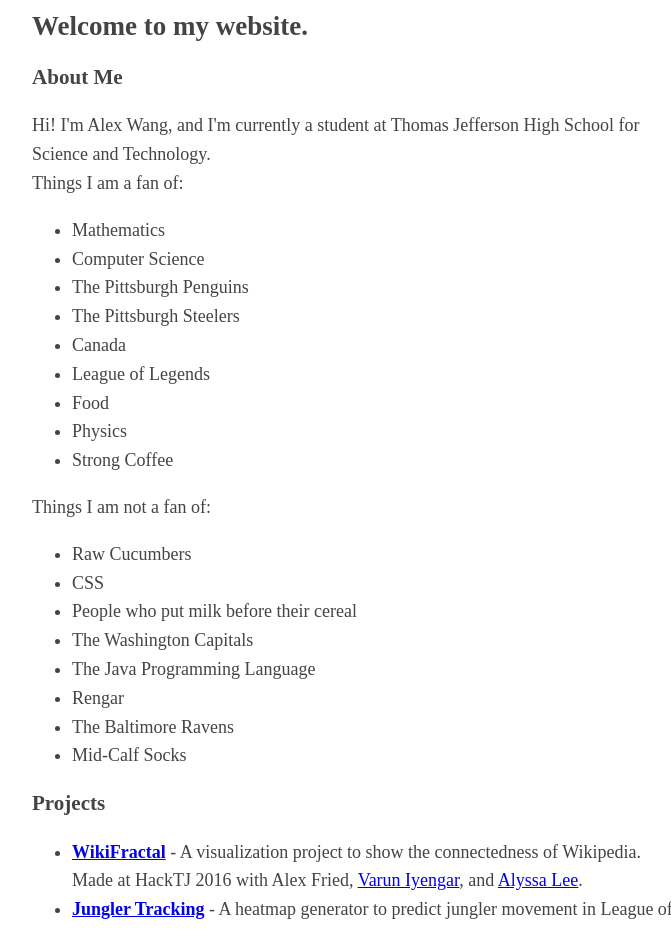
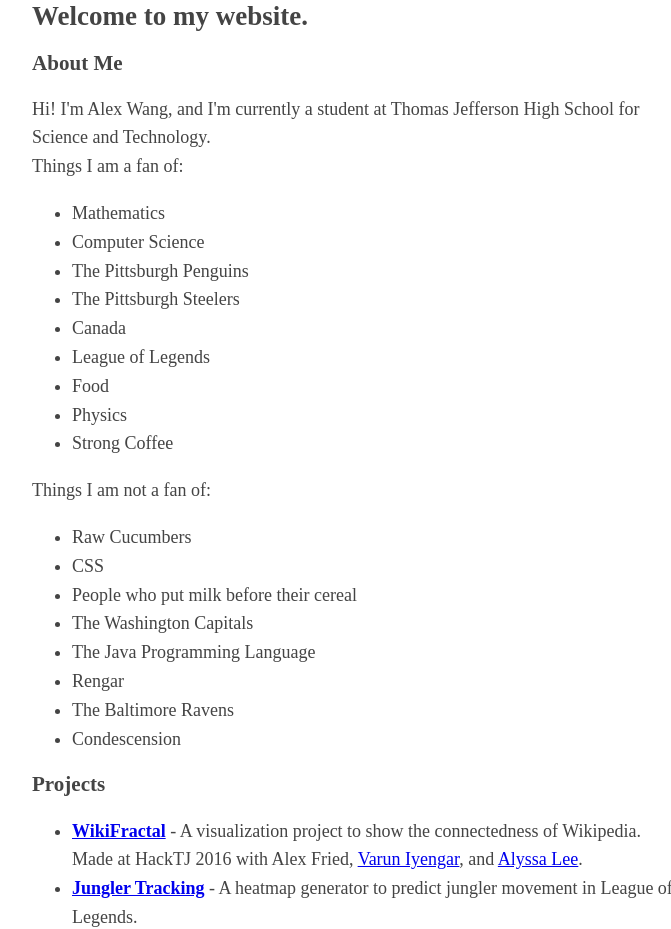
Before and after one commit to mabotkin/mabotkin.github.io, a plain HTML site: page index.html in a window 1280 px wide. Shown: the part 97-1026 px from the top of the page, without its empty margins (283-954 px from the left). Drawn offline with Linux system fonts and the light colour scheme.

Commit message:
line spacing

```diff
--- a/index.html
+++ b/index.html
@@ -5,7 +5,7 @@
 		<style>
 			body{margin:40px
 			auto;max-width:650px;line-height:1.6;font-size:18px;color:#444;padding:0
-			10px}h1,h2,h3{line-height:1.2}
+			10px}h1,h2,h3{line-height:1}
 		</style>
 	</head>
 	<body>
@@ -35,7 +35,7 @@
 				<li>The Java Programming Language</li>
 				<li>Rengar</li>
 				<li>The Baltimore Ravens</li>
-				<li>Mid-Calf Socks</li>
+				<li>Condescension</li>
 			</ul>
 		</p>
 		<h3>Projects</h3>
```
